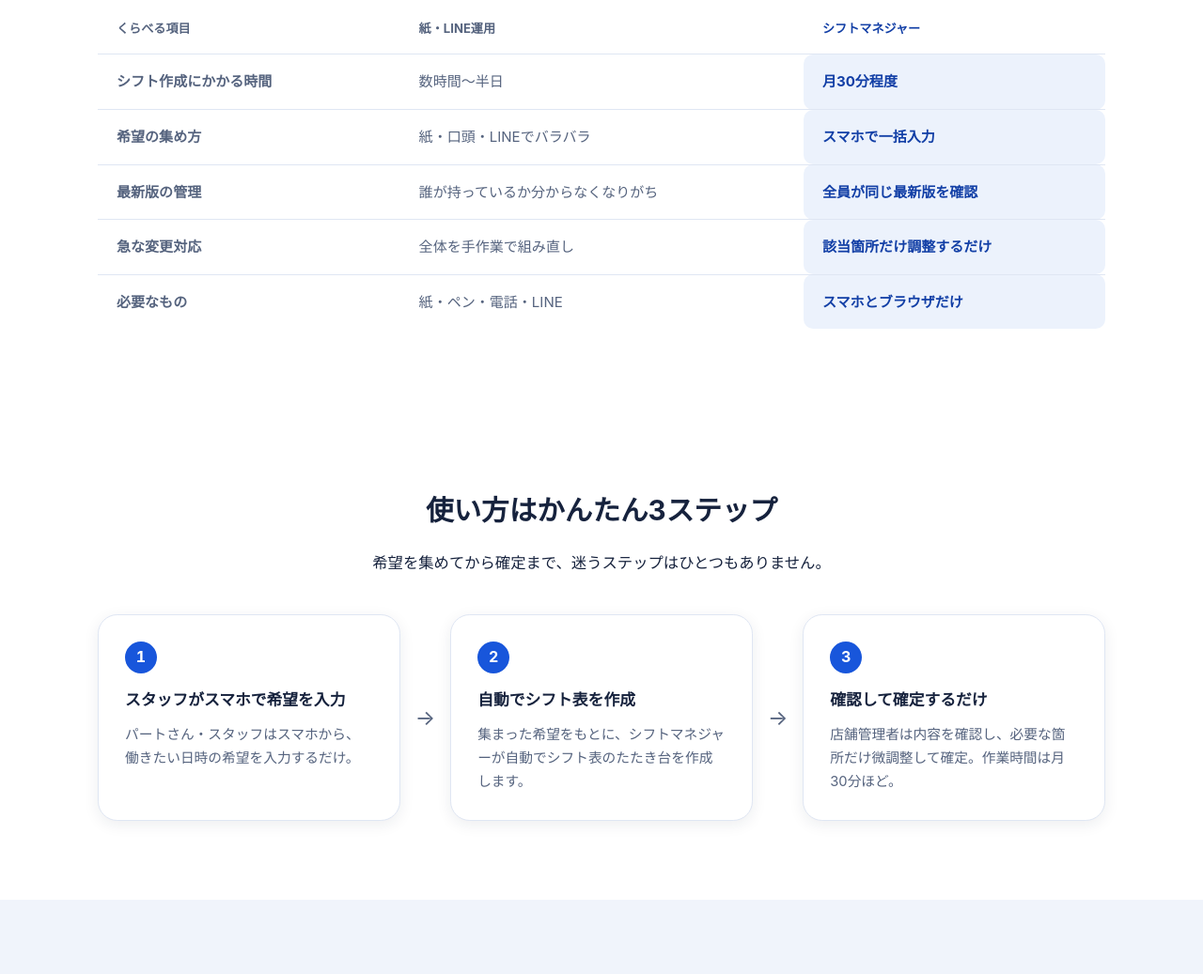
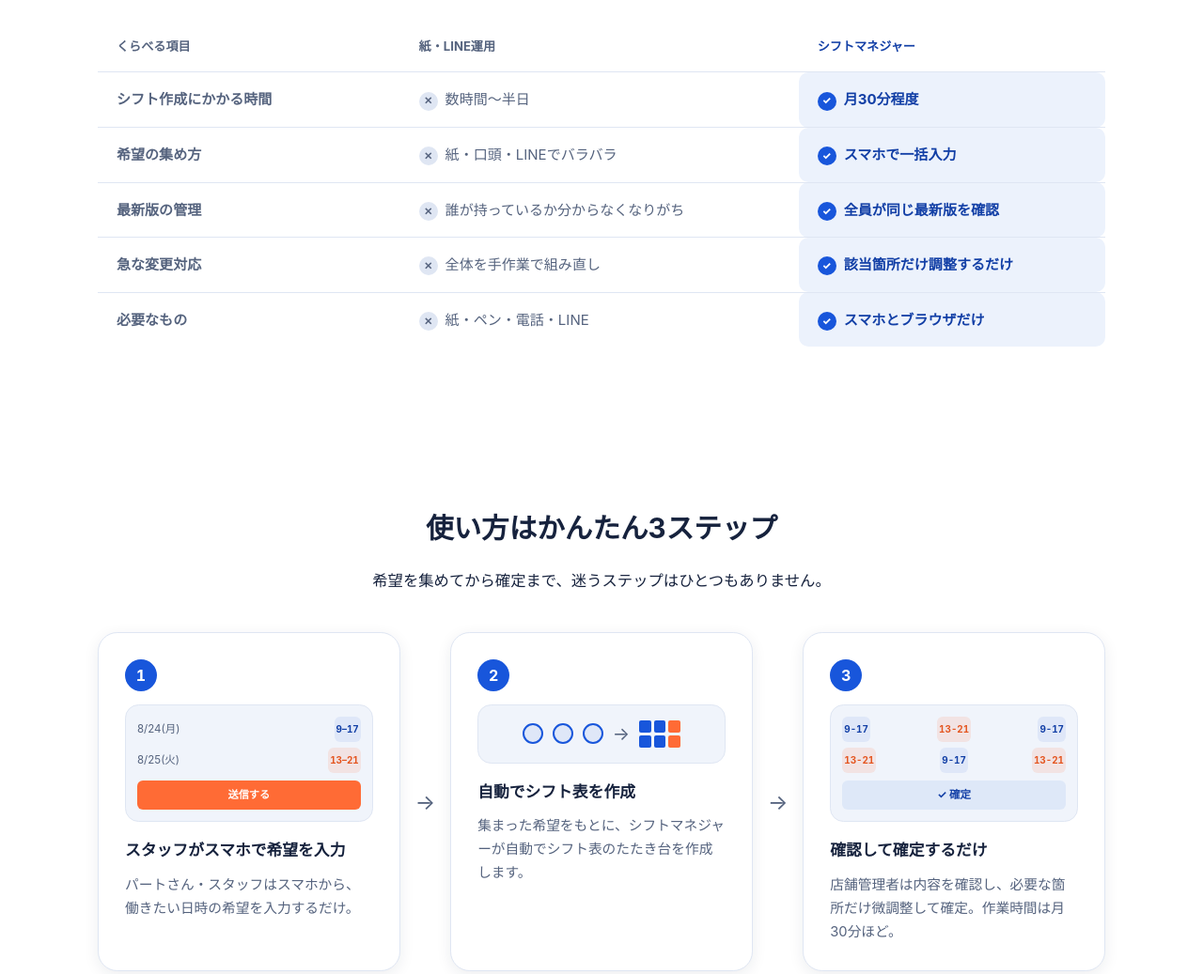
Before and after one commit to gon087/shift-manager-lp, a plain HTML site: page index.html in a window 1280 px wide. Shown: the part 1369-2406 px from the top of the page at 94% size. Drawn offline with Linux system fonts and the light colour scheme.

Commit message:
Increase visual density so the page reads at a glance
The page leaned too heavily on text; per feedback, add scannable
graphics throughout so the gist comes across before reading:

- Enlarge pain-point icons into colored circle badges
- Give each "how it works" step a mini screen mockup (phone input,
  an auto-assemble flow diagram, a completed shift-table preview)
  instead of only a number and text
- Add checkmark/cross badges to the comparison table rows
- Add a small icon row (store types, staff count) to the target
  section
- Enlarge feature icons into circle badges for more visual weight

No AI-generated image tooling is available in this environment, so
these are hand-built CSS/SVG mockups rather than photographic assets.

```diff
--- a/index.html
+++ b/index.html
@@ -137,28 +137,28 @@
           <tbody>
             <tr>
               <td>シフト作成にかかる時間</td>
-              <td class="col-before">数時間〜半日</td>
-              <td class="col-after">月30分程度</td>
+              <td class="col-before"><span class="ci ci-no">✕</span>数時間〜半日</td>
+              <td class="col-after"><span class="ci ci-yes">✓</span>月30分程度</td>
             </tr>
             <tr>
               <td>希望の集め方</td>
-              <td class="col-before">紙・口頭・LINEでバラバラ</td>
-              <td class="col-after">スマホで一括入力</td>
+              <td class="col-before"><span class="ci ci-no">✕</span>紙・口頭・LINEでバラバラ</td>
+              <td class="col-after"><span class="ci ci-yes">✓</span>スマホで一括入力</td>
             </tr>
             <tr>
               <td>最新版の管理</td>
-              <td class="col-before">誰が持っているか分からなくなりがち</td>
-              <td class="col-after">全員が同じ最新版を確認</td>
+              <td class="col-before"><span class="ci ci-no">✕</span>誰が持っているか分からなくなりがち</td>
+              <td class="col-after"><span class="ci ci-yes">✓</span>全員が同じ最新版を確認</td>
             </tr>
             <tr>
               <td>急な変更対応</td>
-              <td class="col-before">全体を手作業で組み直し</td>
-              <td class="col-after">該当箇所だけ調整するだけ</td>
+              <td class="col-before"><span class="ci ci-no">✕</span>全体を手作業で組み直し</td>
+              <td class="col-after"><span class="ci ci-yes">✓</span>該当箇所だけ調整するだけ</td>
             </tr>
             <tr>
               <td>必要なもの</td>
-              <td class="col-before">紙・ペン・電話・LINE</td>
-              <td class="col-after">スマホとブラウザだけ</td>
+              <td class="col-before"><span class="ci ci-no">✕</span>紙・ペン・電話・LINE</td>
+              <td class="col-after"><span class="ci ci-yes">✓</span>スマホとブラウザだけ</td>
             </tr>
           </tbody>
         </table>
@@ -173,18 +173,33 @@
       <div class="how-steps">
         <div class="how-step reveal">
           <div class="how-num">1</div>
+          <div class="step-mock step-mock-phone" aria-hidden="true">
+            <div class="step-mock-row"><span>8/24(月)</span><span class="chip chip-am">9–17</span></div>
+            <div class="step-mock-row"><span>8/25(火)</span><span class="chip chip-pm">13–21</span></div>
+            <div class="step-mock-btn">送信する</div>
+          </div>
           <h3>スタッフがスマホで希望を入力</h3>
           <p>パートさん・スタッフはスマホから、働きたい日時の希望を入力するだけ。</p>
         </div>
         <div class="how-arrow" aria-hidden="true">→</div>
         <div class="how-step reveal">
           <div class="how-num">2</div>
+          <div class="step-mock step-mock-flow" aria-hidden="true">
+            <span class="flow-chip"></span><span class="flow-chip"></span><span class="flow-chip"></span>
+            <span class="flow-arrow">→</span>
+            <span class="flow-grid"><i></i><i></i><i></i><i></i><i></i><i></i></span>
+          </div>
           <h3>自動でシフト表を作成</h3>
           <p>集まった希望をもとに、シフトマネジャーが自動でシフト表のたたき台を作成します。</p>
         </div>
         <div class="how-arrow" aria-hidden="true">→</div>
         <div class="how-step reveal">
           <div class="how-num">3</div>
+          <div class="step-mock" aria-hidden="true">
+            <div class="step-mock-row"><span class="chip chip-am">9-17</span><span class="chip chip-pm">13-21</span><span class="chip chip-am">9-17</span></div>
+            <div class="step-mock-row"><span class="chip chip-pm">13-21</span><span class="chip chip-am">9-17</span><span class="chip chip-pm">13-21</span></div>
+            <div class="step-mock-check">✓ 確定</div>
+          </div>
           <h3>確認して確定するだけ</h3>
           <p>店舗管理者は内容を確認し、必要な箇所だけ微調整して確定。作業時間は月30分ほど。</p>
         </div>
@@ -256,6 +271,11 @@
           <li>パート・アルバイトスタッフが複数名いる店舗</li>
           <li>シフト作成が属人化していて、担当者の負担が大きい店舗</li>
         </ul>
+        <div class="target-icons">
+          <div class="target-icon-item"><span class="ti-badge">🛒</span>小売店</div>
+          <div class="target-icon-item"><span class="ti-badge">✂️</span>美容室・サロン</div>
+          <div class="target-icon-item"><span class="ti-badge">👥</span>スタッフ数名〜</div>
+        </div>
       </div>
       <div class="target-badge-wrap reveal">
         <div class="target-badge">
--- a/style.css
+++ b/style.css
@@ -192,7 +192,13 @@
   transition: transform 0.3s var(--ease-snap), box-shadow 0.3s var(--ease-snap);
 }
 .pain-card:hover { transform: translateY(-5px); box-shadow: var(--shadow-md); }
-.pain-icon { font-size: 1.8rem; margin-bottom: 12px; }
+.pain-icon {
+  width: 64px; height: 64px; border-radius: 50%;
+  display: flex; align-items: center; justify-content: center;
+  font-size: 2.1rem; margin-bottom: 16px;
+}
+.pain-card:nth-child(odd) .pain-icon { background: var(--blue-wash); }
+.pain-card:nth-child(even) .pain-icon { background: var(--orange-wash); }
 .pain-card h3 { font-size: 1.05rem; color: var(--ink); }
 .pain-card p { font-size: 0.92rem; margin-bottom: 0; }
 
@@ -210,6 +216,13 @@
 }
 .compare-table thead .col-after { background: none; color: var(--blue-deep); }
 .compare-table tbody tr:last-child td { border-bottom: none; }
+.ci {
+  display: inline-flex; align-items: center; justify-content: center;
+  width: 20px; height: 20px; border-radius: 50%; font-size: 0.68rem; font-weight: 800;
+  margin-right: 8px; flex-shrink: 0;
+}
+.ci-no { background: var(--line); color: var(--ink-soft); }
+.ci-yes { background: var(--blue); color: #ffffff; }
 
 /* How it works */
 .how { background: var(--bg); }
@@ -223,12 +236,25 @@
 .how-step p { font-size: 0.92rem; margin-bottom: 0; }
 .how-arrow { display: flex; align-items: center; justify-content: center; font-size: 1.4rem; color: var(--ink-soft); }
 
+/* Mini screen mockups inside each how-step, so the step reads at a glance */
+.step-mock { background: var(--bg-soft); border: 1px solid var(--line); border-radius: var(--radius-lg); padding: 12px; margin-bottom: 16px; }
+.step-mock-row { display: flex; justify-content: space-between; align-items: center; gap: 6px; font-size: 0.72rem; color: var(--ink-soft); margin-bottom: 6px; }
+.step-mock-row:last-of-type { margin-bottom: 0; }
+.step-mock-btn { margin-top: 8px; background: var(--orange); color: #ffffff; text-align: center; font-size: 0.7rem; font-weight: 700; padding: 6px 0; border-radius: 6px; }
+.step-mock-flow { display: flex; align-items: center; justify-content: center; gap: 10px; padding: 14px 0; }
+.flow-chip { width: 22px; height: 22px; border-radius: 50%; background: var(--blue-wash); border: 2px solid var(--blue); }
+.flow-arrow { color: var(--ink-soft); font-size: 1.2rem; }
+.flow-grid { display: grid; grid-template-columns: repeat(3, 1fr); gap: 3px; width: 44px; }
+.flow-grid i { display: block; padding-top: 100%; background: var(--blue); border-radius: 2px; }
+.flow-grid i:nth-child(3n) { background: var(--orange); }
+.step-mock-check { margin-top: 8px; text-align: center; font-size: 0.72rem; font-weight: 700; color: var(--blue-deep); background: var(--blue-wash); padding: 6px 0; border-radius: 6px; }
+
 /* Features */
 .features { background: var(--bg-soft); }
 .feature-grid { display: grid; grid-template-columns: repeat(3, 1fr); gap: 24px; margin-top: 40px; }
 .feature-card { background: var(--panel); padding: 28px; border-radius: var(--radius-xl); border: 1px solid var(--line); transition: transform 0.3s var(--ease-snap), box-shadow 0.3s var(--ease-snap); }
 .feature-card:hover { transform: translateY(-5px); box-shadow: var(--shadow-md); }
-.feature-icon { width: 44px; height: 44px; border-radius: 12px; display: flex; align-items: center; justify-content: center; margin-bottom: 16px; }
+.feature-icon { width: 56px; height: 56px; border-radius: 50%; display: flex; align-items: center; justify-content: center; margin-bottom: 16px; }
 .icon-blue { background: var(--blue-wash); color: var(--blue-deep); }
 .icon-orange { background: var(--orange-wash); color: var(--orange-deep); }
 .feature-card h3 { font-size: 1.05rem; color: var(--ink); }
@@ -240,6 +266,9 @@
 .target-list { display: flex; flex-direction: column; gap: 14px; margin-top: 20px; }
 .target-list li { padding-left: 28px; position: relative; color: var(--ink-soft); }
 .target-list li::before { content: "✓"; position: absolute; left: 0; color: var(--blue); font-weight: 700; }
+.target-icons { display: flex; gap: 24px; flex-wrap: wrap; margin-top: 24px; }
+.target-icon-item { display: flex; align-items: center; gap: 10px; font-size: 0.9rem; font-weight: 700; color: var(--ink); }
+.ti-badge { width: 44px; height: 44px; border-radius: 50%; background: var(--blue-wash); display: inline-flex; align-items: center; justify-content: center; font-size: 1.3rem; flex-shrink: 0; }
 .target-badge-wrap { display: flex; justify-content: center; }
 .target-badge { background: var(--panel); border: 1px solid var(--line); border-radius: var(--radius-xl); box-shadow: var(--shadow-lg); padding: 40px; text-align: center; }
 .target-badge-num { font-size: 3rem; font-weight: 800; color: var(--ink); font-variant-numeric: tabular-nums; }
```
